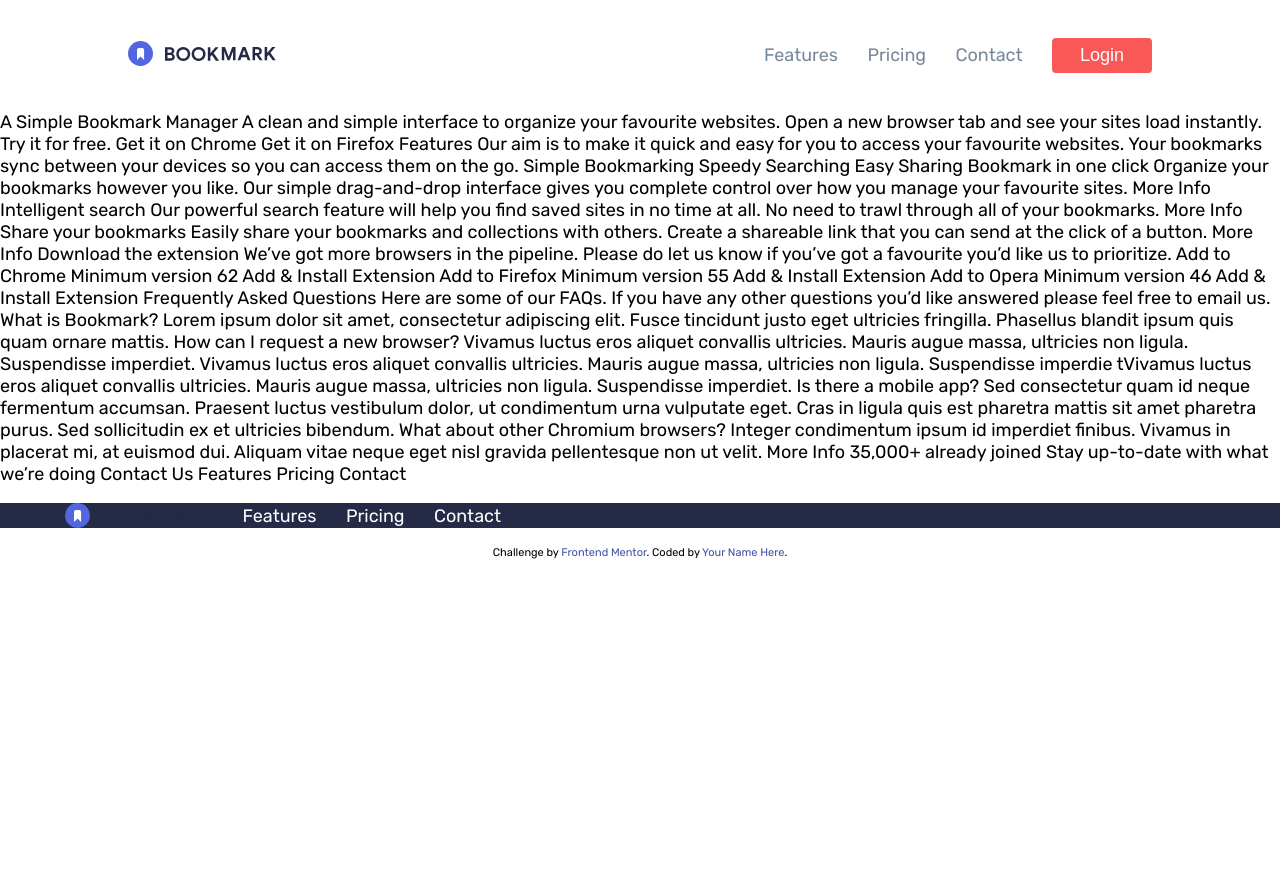
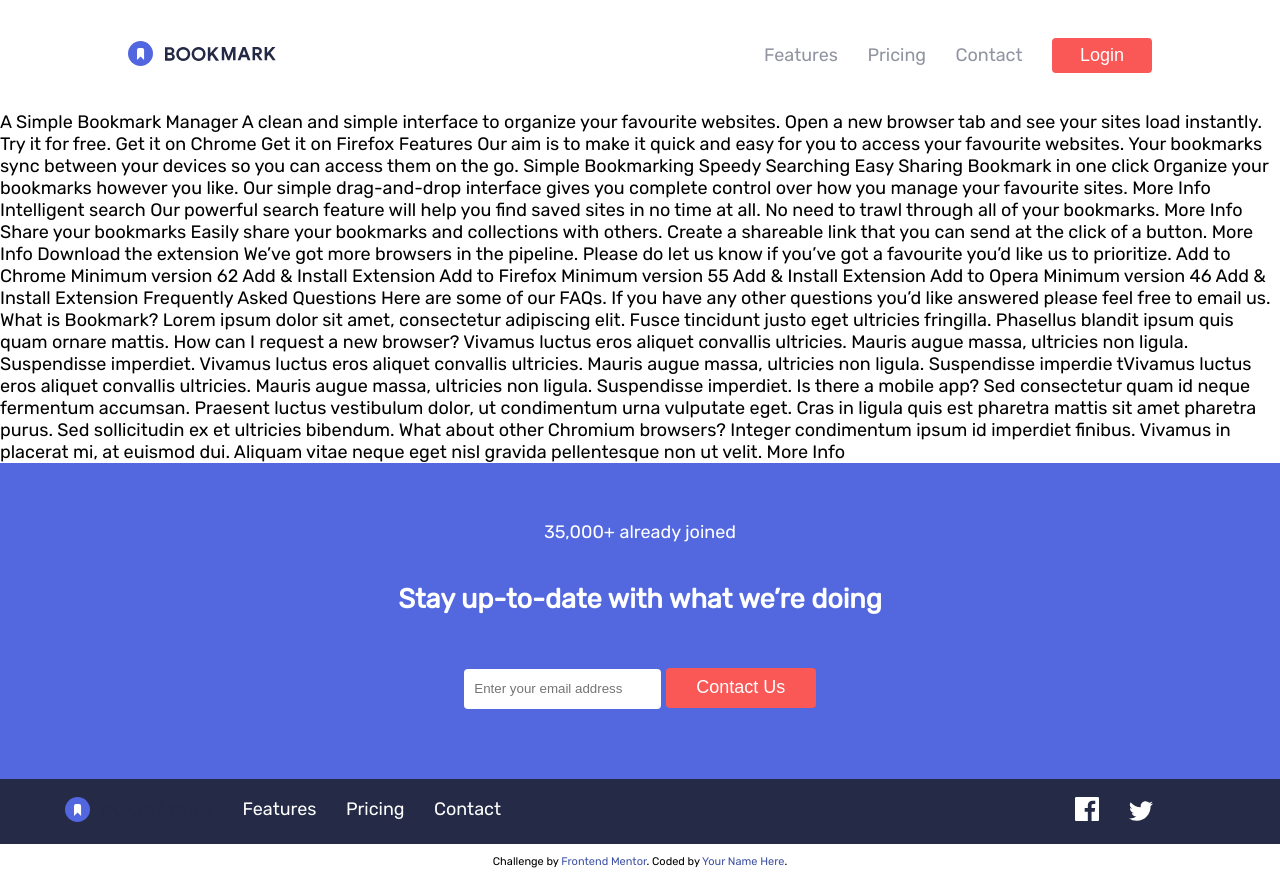
Before and after one commit to paulzay/bookmark, a plain HTML site: page index.html in a window 1280 px wide. Before the commit the page ends 800 px from the top, so only its background shows below. Drawn offline with Linux system fonts and the light colour scheme.

Commit message:
finish the call to action section

```diff
--- a/css/index.css
+++ b/css/index.css
@@ -27,7 +27,7 @@ header{
   margin-left: 25px;
 }
 .nav-links ul li a{
-  color: lightslategray;
+  color: hsl(229, 8%, 60%);
   font-weight: 500;
 }
 
@@ -44,6 +44,8 @@ header{
 }
 footer{
   background-color: hsl(229, 31%, 21%);
+  display: flex;
+  justify-content: space-between;
 }
 
 footer .nav-links li{
@@ -52,3 +54,37 @@ footer .nav-links li{
 footer .nav-links ul li a{
   color: #fff;
 }
+.socials {
+  margin-right: 8vw;
+}
+.socials ul li{
+  display: inline-flex;
+  margin-right:25px;
+}
+.call-action{
+  background-color: hsl(231, 69%, 60%);
+  color: #fff;
+  width: 100%;
+  height: 100%;
+}
+.c-a{
+  display: flex;
+  flex-direction: column;
+  align-items: center;
+  padding-top: 40px;
+  padding-bottom: 40px;
+}
+.btn2{
+  width: 150px;
+  height: 40px;
+}
+form {
+  margin-top: 30px;
+  margin-bottom: 30px;
+}
+form input[type=text]{
+  height: 20px;
+  border-radius: 4px;
+  border: none;
+  padding: 10px;
+}
--- a/index.html
+++ b/index.html
@@ -121,17 +121,16 @@
   vitae neque eget nisl gravida pellentesque non ut velit.
 
   More Info
-
-  35,000+ already joined
-
-  Stay up-to-date with what we’re doing
-
-  Contact Us
-
-  Features
-  Pricing
-  Contact
-
+<section class="call-action">
+  <div class="c-a">
+    <p>35,000+ already joined</p>
+    <h1>Stay up-to-date with what we’re doing</h1>
+    <form action="POST">
+      <input type="text" placeholder="Enter your email address">
+      <button class="btn btn2">Contact Us</button>
+    </form>
+  </div>
+</section>
   <footer>
     <div class="nav-links">
       <ul>
@@ -141,6 +140,12 @@
         <li><a href="#">Contact</a></li>
       </ul>
     </div>
+    <div class="socials">
+      <ul>
+        <li><a href="#"><img src="./images/icon-facebook.svg" alt=""></a></li>
+        <li><a href="#"><img src="./images/icon-twitter.svg" alt=""></a></li>
+      </ul>
+    </div>
   </footer>
   <p class="attribution">
     Challenge by <a href="https://www.frontendmentor.io?ref=challenge" target="_blank">Frontend Mentor</a>.
```
